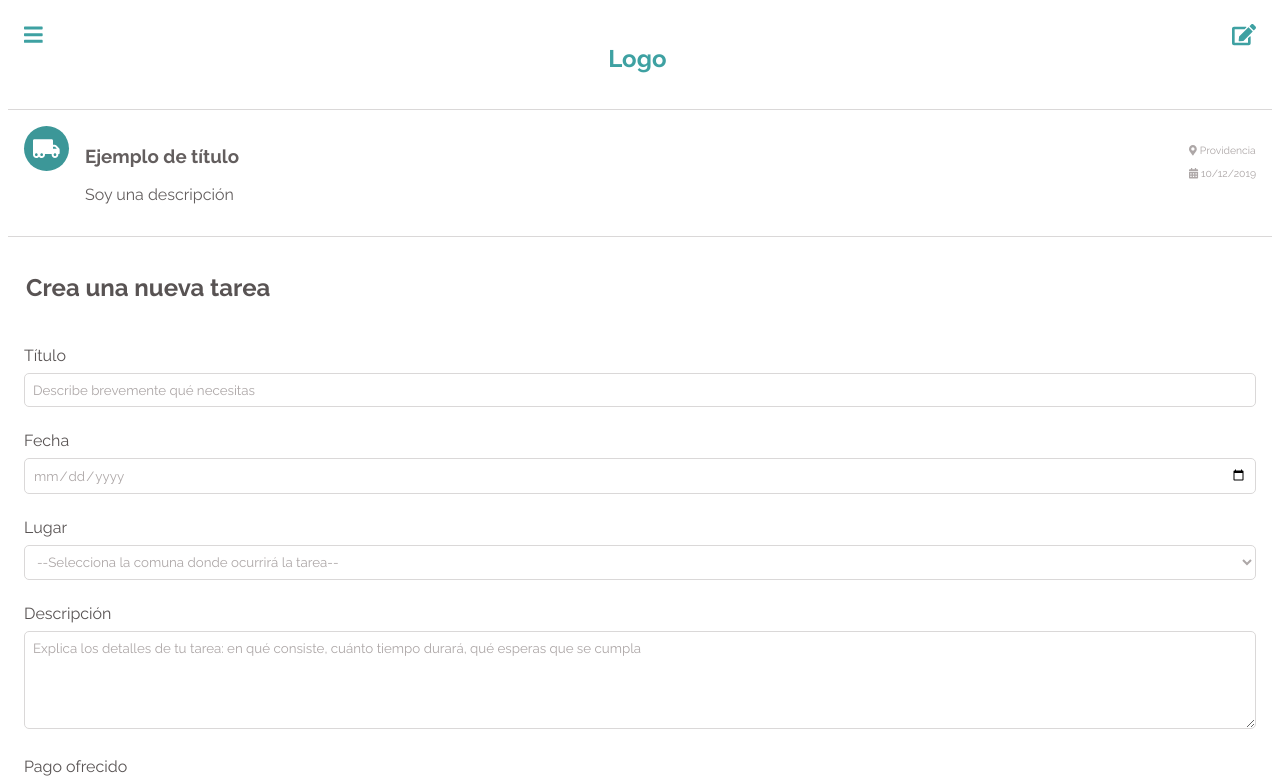
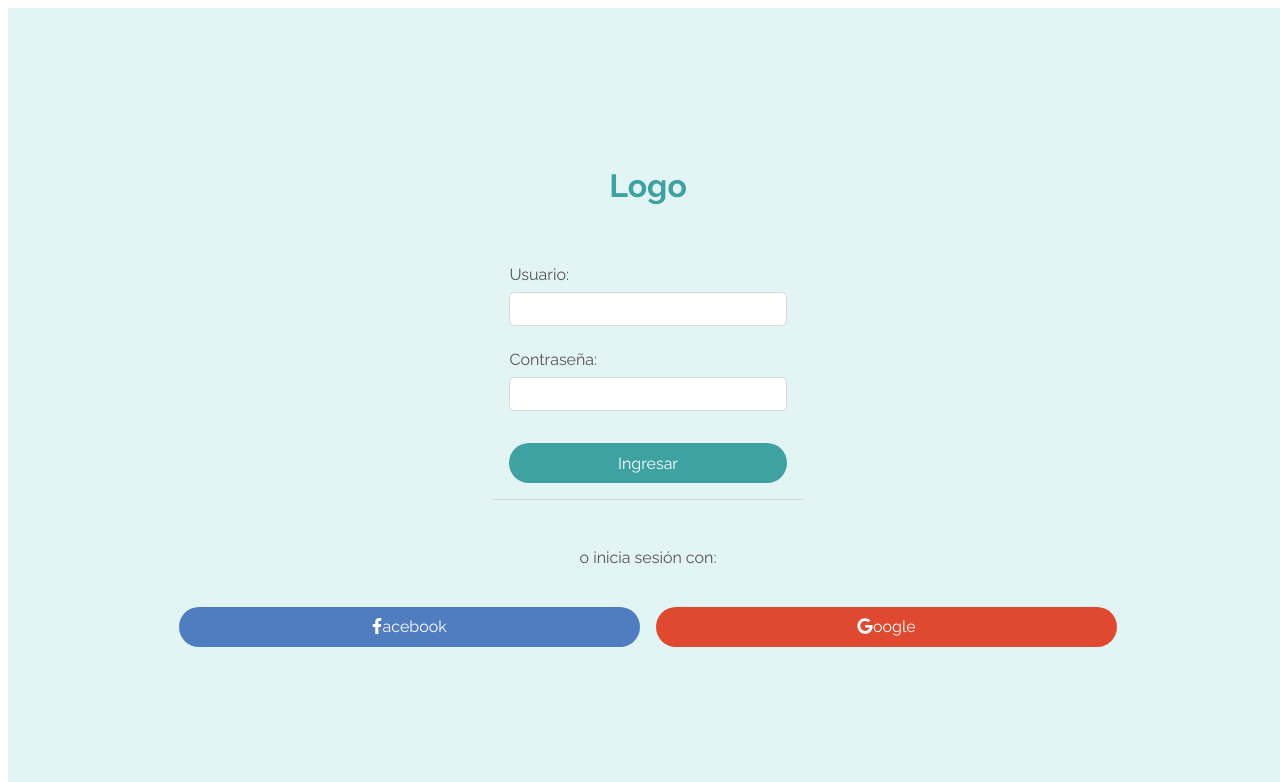
Before and after one commit to leonbagdag/prueba, a React (Create React App) app: page / in a window 1280 px wide. Shown: the top 782 px of the page. Built offline with nearby package versions, Linux system fonts and the light colour scheme.

Commit message:
diseo de login

```diff
--- a/package.json
+++ b/package.json
@@ -4,6 +4,7 @@
   "private": true,
   "dependencies": {
     "@fortawesome/fontawesome-svg-core": "^1.2.25",
+    "@fortawesome/free-brands-svg-icons": "^5.11.2",
     "@fortawesome/free-solid-svg-icons": "^5.11.2",
     "@fortawesome/react-fontawesome": "^0.1.6",
     "node-sass": "^4.12.0",
--- a/src/index.js
+++ b/src/index.js
@@ -2,6 +2,7 @@ import React from "react";
 import ReactDOM from "react-dom";
 import App from "./js/App.jsx";
 import { library } from "@fortawesome/fontawesome-svg-core";
+import { fab } from "@fortawesome/free-brands-svg-icons";
 import {
   faBars,
   faEdit,
@@ -10,6 +11,6 @@ import {
   faCalendarAlt
 } from "@fortawesome/free-solid-svg-icons";
 
-library.add(faBars, faEdit, faTruckMoving, faMapMarkerAlt, faCalendarAlt);
+library.add(fab, faBars, faEdit, faTruckMoving, faMapMarkerAlt, faCalendarAlt);
 
 ReactDOM.render(<App />, document.getElementById("root"));
--- a/src/js/App.jsx
+++ b/src/js/App.jsx
@@ -4,10 +4,12 @@ import Navbar from "./Navbar";
 import Task from "./Task";
 import Post from "./Post";
 import Details from "./Details";
+import Login from "./Login";
 
 function App() {
   return (
     <div className="App">
+      <Login />
       <Navbar />
       <Task />
       <Post />
--- /dev/null
+++ b/src/js/Login.jsx
@@ -0,0 +1,41 @@
+import React from "react";
+import "../sass/main.scss";
+import { FontAwesomeIcon } from "@fortawesome/react-fontawesome";
+
+class Login extends React.Component {
+  render() {
+    return (
+      <main className="container alpha-bg">
+        <form className="login">
+          <legend>
+            <h1 className="logo main-logo">Logo</h1>
+          </legend>
+          <label>Usuario:</label>
+          <input name="user" />
+
+          <label>Contraseña:</label>
+          <input name="user" type="password" />
+
+          <button className="large-btn" type="submit">
+            Ingresar
+          </button>
+        </form>
+        <div className="social-media">
+          <p>o inicia sesión con:</p>
+          <div className="row social-media__buttons">
+            <button className="small-btn facebook" type="submit">
+              <FontAwesomeIcon icon={["fab", "facebook-f"]} />
+              acebook
+            </button>
+            <button className="small-btn google" type="submit">
+              <FontAwesomeIcon icon={["fab", "google"]} />
+              oogle
+            </button>
+          </div>
+        </div>
+      </main>
+    );
+  }
+}
+
+export default Login;
--- a/src/sass/abstracts/_variables.scss
+++ b/src/sass/abstracts/_variables.scss
@@ -5,3 +5,4 @@ $darker-gray: #585353;
 
 $brand-color: #3ea1a2;
 $secondary-color: #3c9798;
+$alpha-color: #5abebf2b;
--- a/src/sass/components/_buttons.scss
+++ b/src/sass/components/_buttons.scss
@@ -20,3 +20,11 @@ button {
 .small-btn {
   width: 50%;
 }
+
+.google {
+  background: #df4930;
+}
+
+.facebook {
+  background: #507cc0;
+}
--- /dev/null
+++ b/src/sass/components/_logo.scss
@@ -0,0 +1,9 @@
+.logo {
+  font-family: $raleway;
+  color: $brand-color;
+}
+
+.main-logo {
+  text-align: center;
+  padding: 1rem;
+}
--- a/src/sass/layout/_grid.scss
+++ b/src/sass/layout/_grid.scss
@@ -2,3 +2,12 @@
   display: flex;
   align-items: center;
 }
+
+.container {
+  display: flex;
+  align-content: center;
+  width: 100vw;
+  justify-content: center;
+  height: 100vh;
+  flex-wrap: wrap;
+}
--- /dev/null
+++ b/src/sass/layout/_login.scss
@@ -0,0 +1,27 @@
+.login {
+  align-self: center;
+  border-bottom: 1px solid $light-gray;
+}
+
+.alpha-bg {
+  background-color: $alpha-color;
+}
+
+.social-media {
+  width: 90%;
+  padding: 2rem 0;
+
+  &__buttons {
+    justify-content: center;
+  }
+
+  button {
+    width: 40%;
+    margin: 1.5em 0.5em;
+  }
+
+  p {
+    color: $darker-gray;
+    text-align: center;
+  }
+}
--- a/src/sass/layout/_navigation.scss
+++ b/src/sass/layout/_navigation.scss
@@ -5,7 +5,3 @@ nav {
   border-bottom: 1px solid $light-gray;
   color: $brand-color;
 }
-
-.logo {
-  font-family: $raleway;
-}
--- a/src/sass/main.scss
+++ b/src/sass/main.scss
@@ -9,9 +9,11 @@
 @import "layout/task";
 @import "layout/form";
 @import "layout/header";
+@import "layout/login";
 
 @import "components/buttons";
 @import "components/icons";
+@import "components/logo";
 
 @import "pages/register";
 
```
Also changed, not shown: 1 other file (tests, documents, lock files or other folders).
